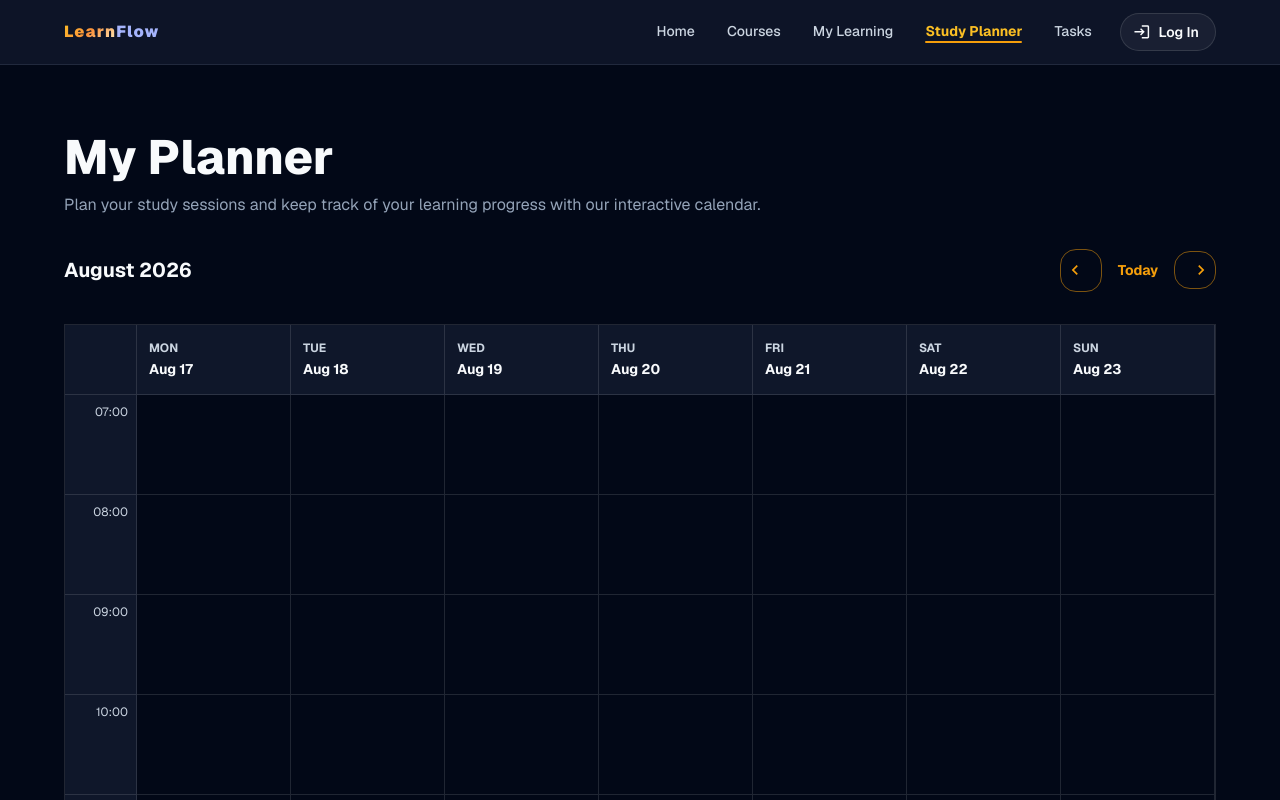
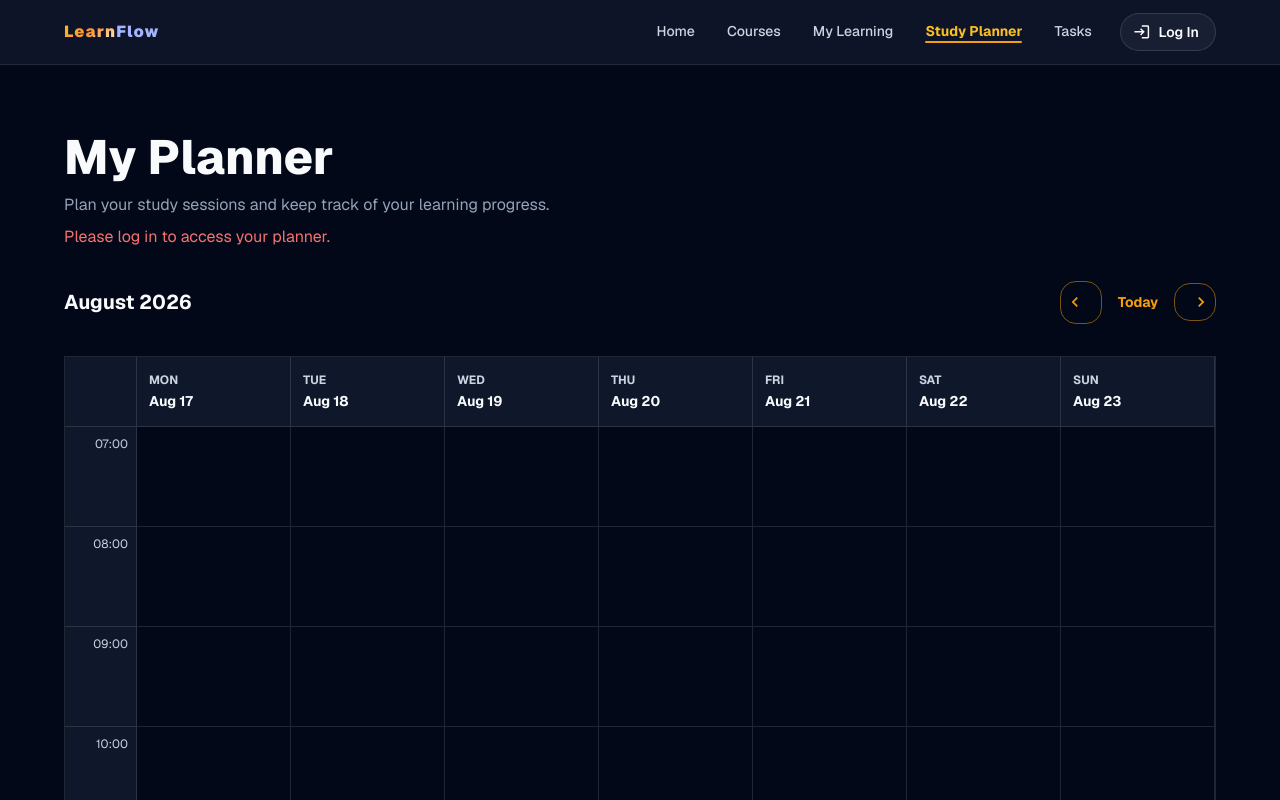
Before and after one commit to baongochuyn/learnflow-platform, a Next.js app: page /planner in a window 1280 px wide. Shown: the top 800 px of the page. Built offline with nearby package versions, Linux system fonts and the light colour scheme.

Commit message:
feat: check user login before adding new planner

```diff
--- a/app/planner/page.tsx
+++ b/app/planner/page.tsx
@@ -1,12 +1,14 @@
 "use client";
 
+import { useAuth } from "@/context/AuthContext";
 import {usePlanner} from "@/hooks/usePlanner";
 import {Box, Container, Typography} from "@mui/material";
 
 import StudyCalendar from "@/features/planner/components/StudyCalendar/StudyCalendar";
 
 export default function PlannerPage() {
-  const { plannerItems, isLoading, error, createPlanner } = usePlanner();
+    const { currentUser } = useAuth();
+    const { plannerItems, isLoading, error, createPlanner } = usePlanner();
 
   if (isLoading) {
     return <div>Loading...</div>;
@@ -38,8 +40,19 @@ export default function PlannerPage() {
                     color: "#94a3b8",
                     }}
                 >
-                    Plan your study sessions and keep track of your learning progress with our interactive calendar.
+                    Plan your study sessions and keep track of your learning progress.
                 </Typography>
+                {!currentUser && (
+                    <Typography
+                        variant="body1"
+                        sx={{
+                        color: "#f87171",
+                        mt: 1,
+                        }}
+                    >
+                        Please log in to access your planner.
+                    </Typography>
+                )}
             </Box>
             <StudyCalendar plannerItems={plannerItems} onAddPlanner={createPlanner} />
         </Container>
--- a/features/planner/components/AddPlannerDialog.tsx
+++ b/features/planner/components/AddPlannerDialog.tsx
@@ -1,6 +1,8 @@
 import { useState } from "react";
 import { Dialog, DialogTitle, DialogContent, DialogActions, Button, TextField, Box} from "@mui/material";
+import {useAuth} from "@/context/AuthContext";
 
+import DialogCustom from "@/app/components/DialogCustom";
 type AddPlannerDialogProps = {
   open: boolean;
   setOpen: (open: boolean) => void;
@@ -12,6 +14,7 @@ type AddPlannerDialogProps = {
     }) => void;
 };
 export default function AddPlannerDialog({ open, setOpen, onSubmit }: AddPlannerDialogProps) {
+    const { currentUser } = useAuth();
   const [title, setTitle] = useState("");
   const [date, setDate] = useState("");
   const [startTime, setStartTime] = useState("");
@@ -29,6 +32,17 @@ export default function AddPlannerDialog({ open, setOpen, onSubmit }: AddPlanner
       startTime,
       endTime
     });
+  }
+
+  if (!currentUser) {
+    return <DialogCustom
+    open={open}
+    onClose={handleClose}
+    title="Add Planner"
+    children={<p>You must be logged in to add a planner.</p>}
+    onClick={handleClose}
+    confirmText="Close"
+     />;
   }
 
   return (
```
